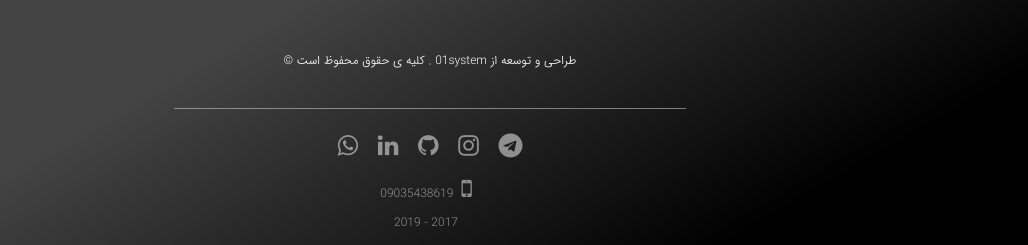
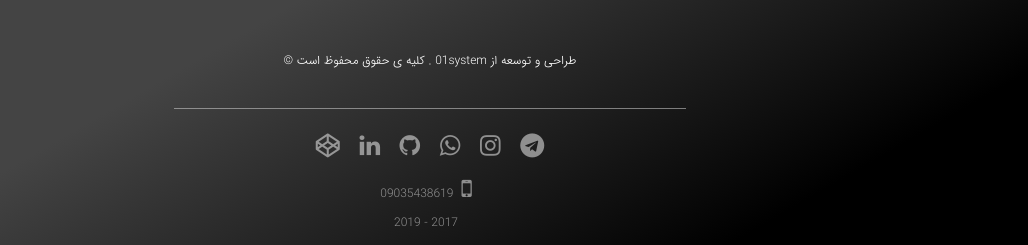
Before and after one commit to mehrannasr1375/01system, a PHP site: page /technology-store/ in a window 1280 px wide. Shown: the part 4133-4378 px from the top of the page, without its empty margins (210-1238 px from the left). Run offline with PHP 8.4, Linux system fonts and the light colour scheme; some libraries are stand-ins or nearby versions.

Commit message:
add codepen ico

```diff
--- a/index/footer.php
+++ b/index/footer.php
@@ -10,9 +10,10 @@
         <!--<a href="#" class="text-white-50"><i class="fa fa-youtube fa-2x mx-2"></i></a>-->
         <a href="https://t.me/MehranNasr1375" class="text-white-50"><i class="fa fa-telegram fa-2x mx-2"></i></a>
         <a href="https://www.instagram.com/mehrannasr1375" class="text-white-50"><i class="fa fa-instagram fa-2x mx-2"></i></a>
+        <a href="#" class="text-white-50"><i class="fa fa-whatsapp fa-2x mx-2"></i></a>
         <a href="https://github.com/mehrannasr1375" class="text-white-50"><i class="fa fa-github fa-2x mx-2"></i></a>
         <a href="https://www.linkedin.com/in/mehran-nasr" class="text-white-50"><i class="fa fa-linkedin fa-2x mx-2"></i></a>
-        <a href="#" class="text-white-50"><i class="fa fa-whatsapp fa-2x mx-2"></i></a>
+        <a href="https://codepen.io/mehran-nasr" class="text-white-50"><i class="fa fa-codepen fa-2x mx-2"></i></a>
         <br>
         <a href="#" class="phone-i text-white-50"><i class="fa fa-mobile fa-2x mx-2"></i>09035438619</a>
         <p class="text-white-50 pr-2">2017 - 2019</p>
--- a/styles/css.css
+++ b/styles/css.css
@@ -927,7 +927,6 @@ textarea {
 }
 #footer div.p-2 a:hover i {
     color: #ca3aff !important;
-    transition: .3s ease all;
 }
 .phone-i {
     display: inline-block;
```
